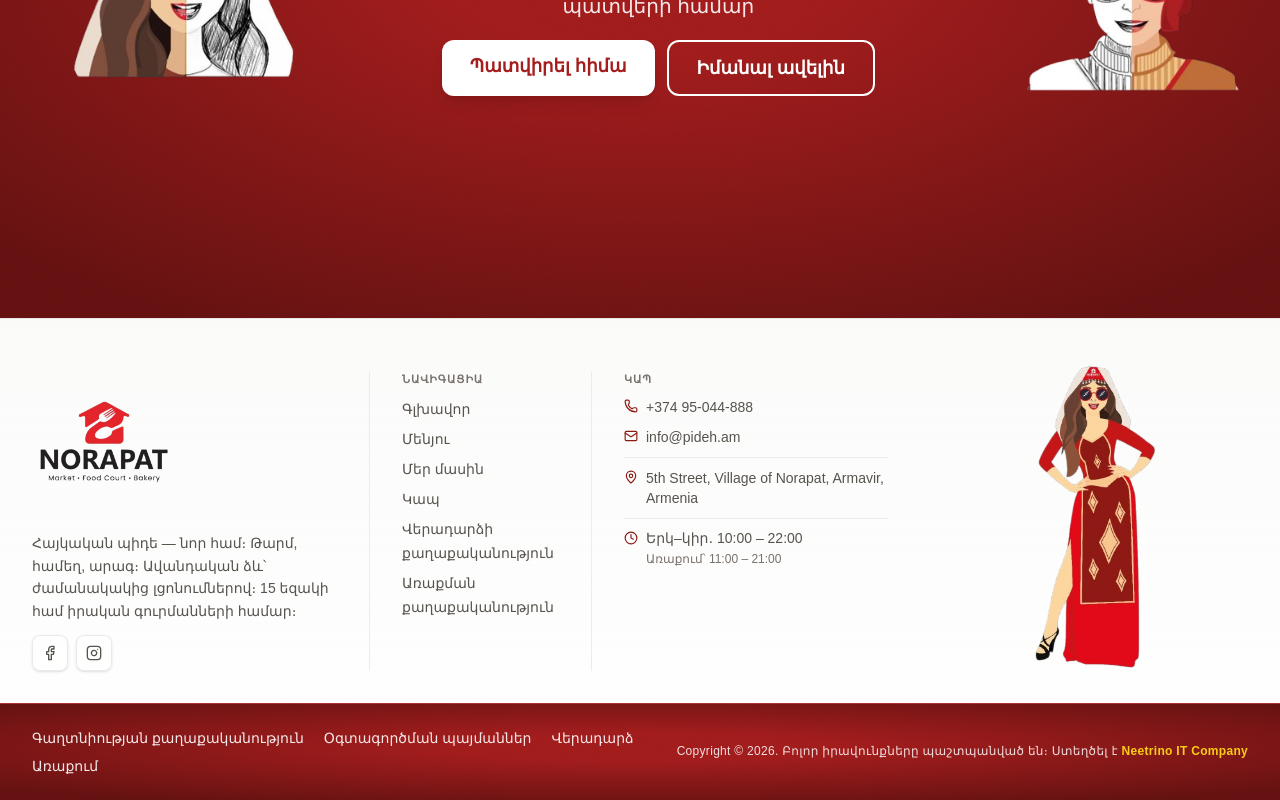
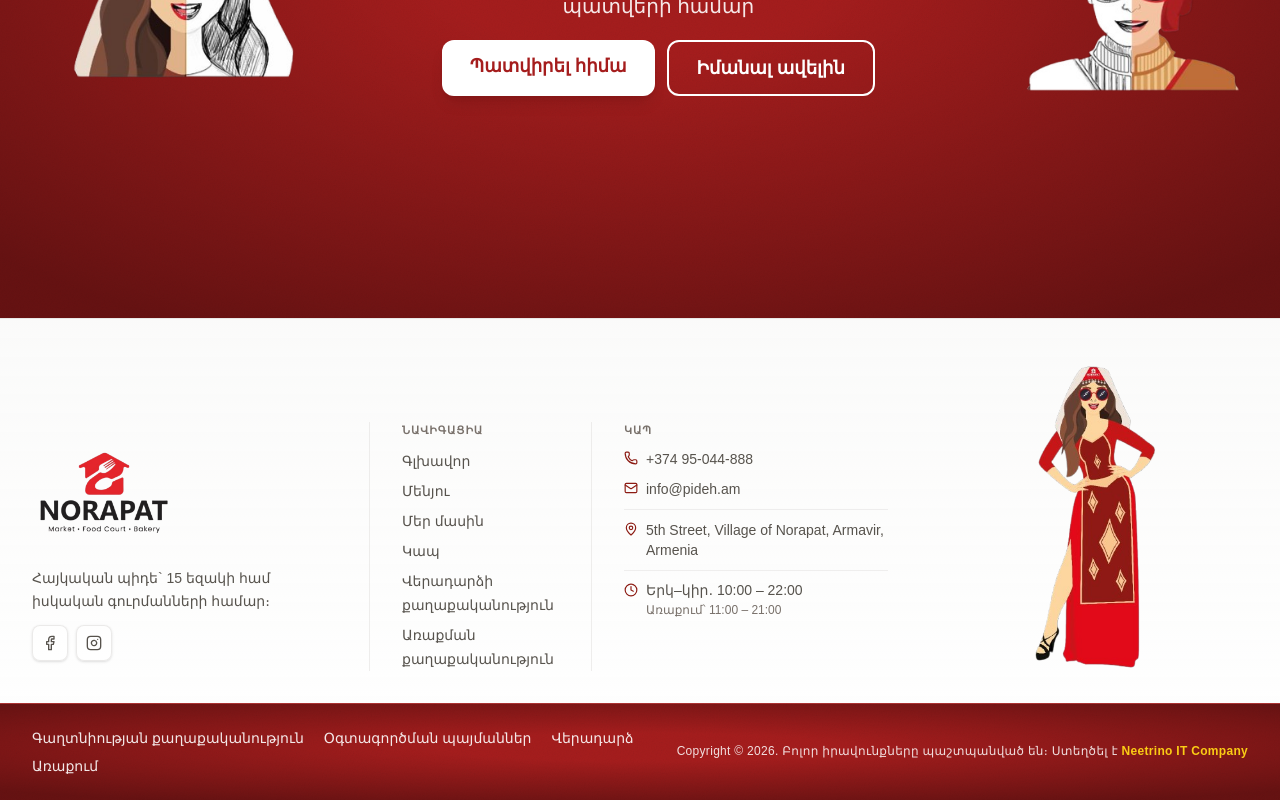
Before and after one commit to neetrino/norapat.am, a Next.js app: page / in a window 1280 px wide. Shown: the part 2972-3772 px from the top of the page. Built offline with nearby package versions, Linux system fonts and the light colour scheme; no server answers; the database is empty.

Commit message:
Կարճ footer-ի text-ը

```diff
--- a/src/components/Footer.tsx
+++ b/src/components/Footer.tsx
@@ -30,10 +30,10 @@ export default function Footer() {
           <div className="min-w-0 flex-1">
             <div className="grid grid-cols-1 gap-7 lg:grid-cols-12 lg:gap-6 xl:gap-8">
               <div className="lg:col-span-5 lg:border-r lg:border-stone-200/70 lg:pr-6 xl:pr-8">
-                <div className="mb-2.5">
+                <div className="mb-0.5">
                   <SiteBrandMark variant="footer" branding={branding} />
                 </div>
-                <p className="mb-3 max-w-md text-sm leading-relaxed text-stone-600">
+                <p className="-mt-2 mb-3 max-w-md text-sm leading-relaxed text-stone-600">
                   {f.tagline}
                 </p>
                 <div className="flex flex-wrap items-center gap-2">
--- a/src/i18n/dictionaries/hy.ts
+++ b/src/i18n/dictionaries/hy.ts
@@ -94,8 +94,7 @@ export const hy: AppMessages = {
     removeFromWishlist: 'Հանել նախընտրածից',
   },
   footer: {
-    tagline:
-      'Հայկական պիդե — նոր համ։ Թարմ, համեղ, արագ։ Ավանդական ձև՝ ժամանակակից լցոնումներով։ 15 եզակի համ իրական գուրմանների համար։',
+    tagline: 'Հայկական պիդե` 15 եզակի համ իսկական գուրմանների համար։',
     navHeading: 'Նավիգացիա',
     contactsHeading: 'Կապ',
     privacy: 'Գաղտնիության քաղաքականություն',
```
